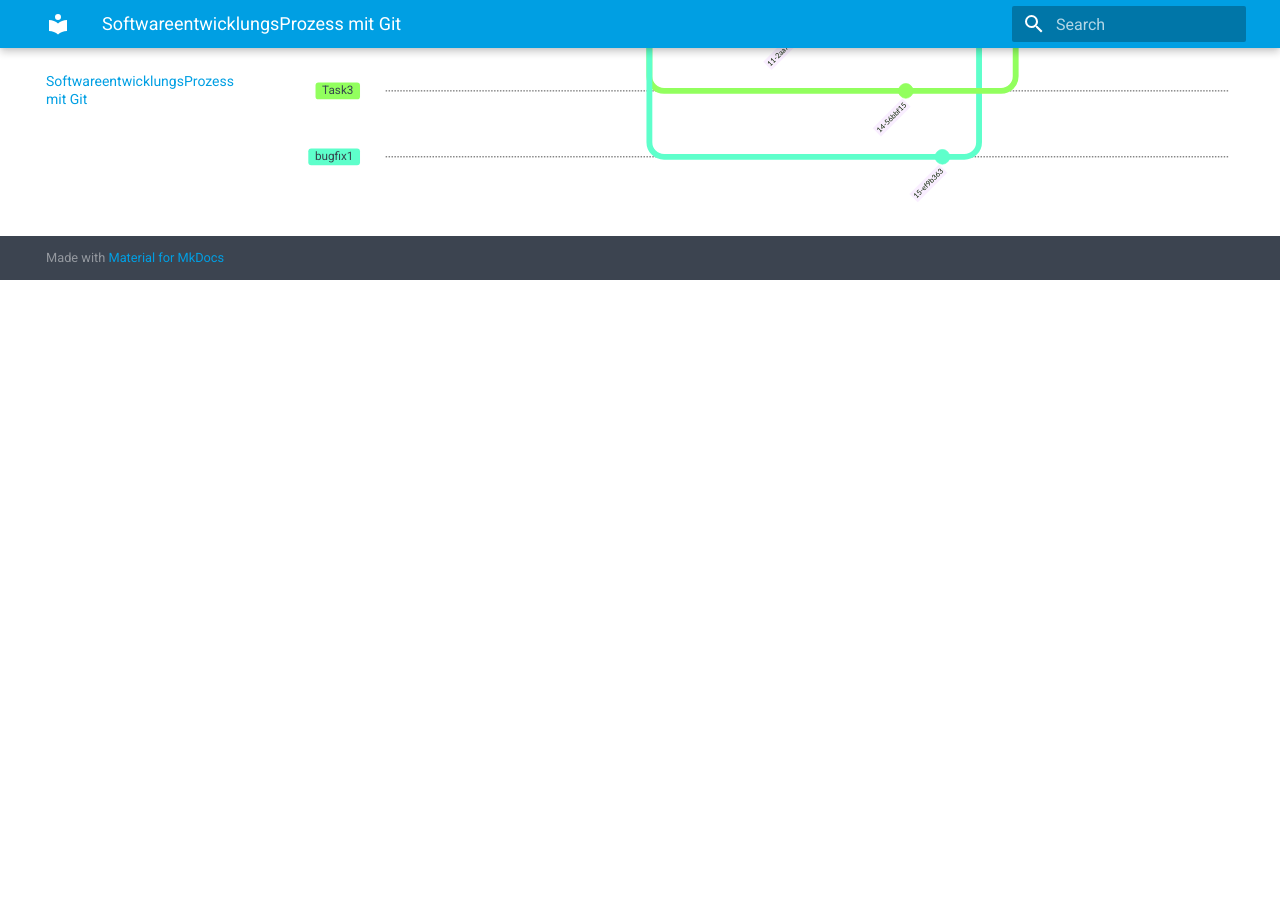
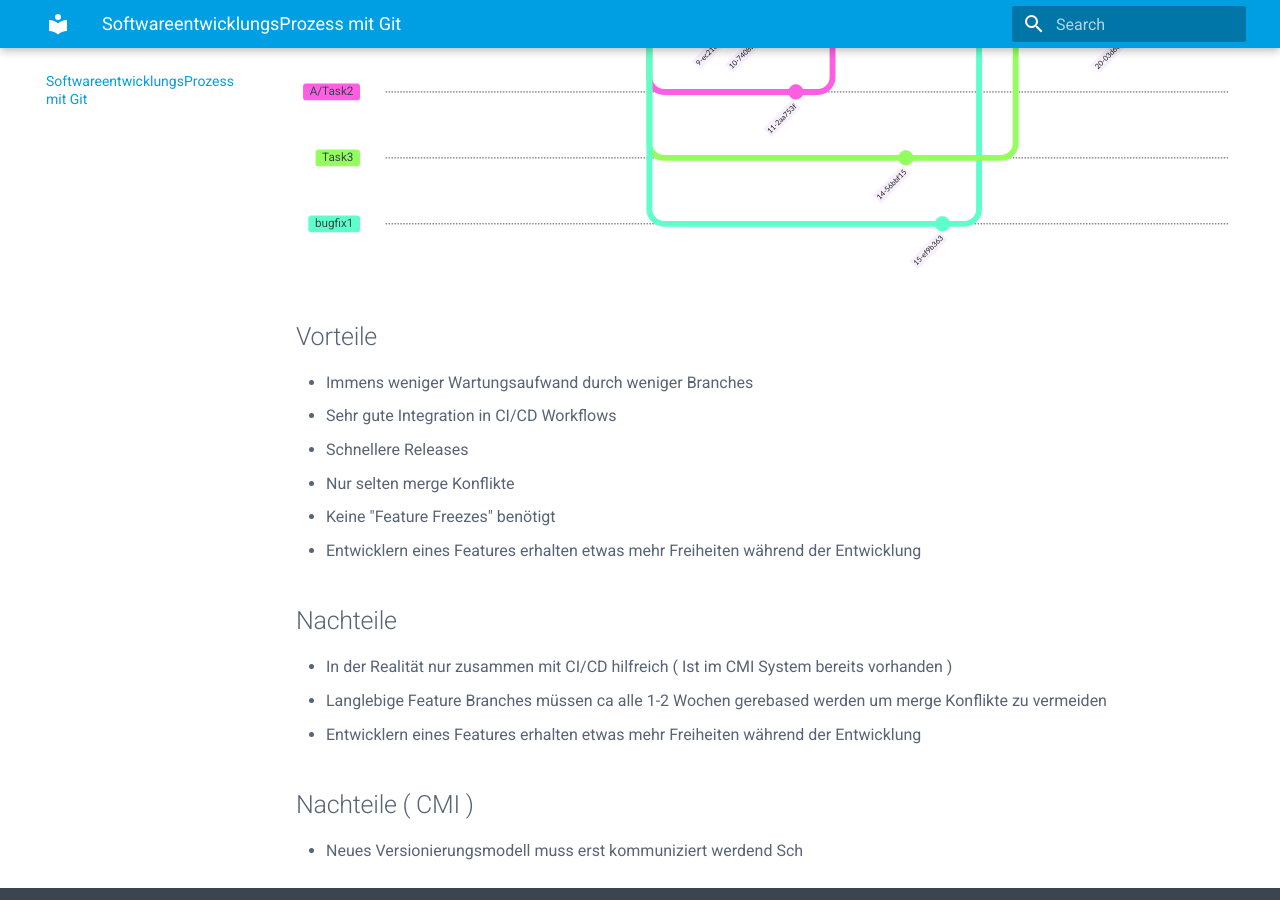
Before and after one commit to SimonSchwendele/Schmierzettel, an MkDocs documentation site: the page built from docs/README.md, in a window 1280 px wide and 900 px high, scrolled down 2452 px. Built offline with MkDocs 1.6.1 and Material for MkDocs 9.7.7, drawn with Linux system fonts in a browser that asks for light colours; before the commit the page ends 2732 px from its top, so only the background shows below that; some of the changed text lies outside the part shown.

Commit message:
Add some benefits and disadvanteges of trunkbased

````diff
--- a/docs/README.md
+++ b/docs/README.md
@@ -108,6 +108,9 @@ Eine alternative ist hierzu das sog. TrunkBasedDevelopment.
 Der grosse Vorteil dieser Methodik liegt darin, dass deutlich weniger Branches existieren.
 Dadruch werden weniger cherrypicks und Tests älterer Stände benötigt und erlauben mehr Zeit für die tatsächliche Entwicklung des Produkts.
 
+Dieses Verahren wird in der CMI bereits für die **meisten Microservices** ( STS, WebDav, Push, etc.) verwendet.
+Weiterhin wurde zB das **GWR3.0** Projekt nach diesem Stil erfolgreich entwickelt.
+
 ```mermaid
 %%{init: { 'logLevel': 'debug', 'theme': 'base', 'gitGraph': {'showBranches': true, 'showCommitLabel':true,'mainBranchName': 'master'}} }%%
 gitGraph
@@ -160,3 +163,18 @@ gitGraph
         checkout master
         merge featureA
 ```
+## Vorteile
+* Immens weniger Wartungsaufwand durch weniger Branches
+* Sehr gute Integration in CI/CD Workflows
+* Schnellere Releases
+* Nur selten merge Konflikte
+* Keine "Feature Freezes" benötigt
+* Entwicklern eines Features erhalten etwas mehr Freiheiten während der Entwicklung
+
+## Nachteile
+* In der Realität nur zusammen mit CI/CD hilfreich ( Ist im CMI System bereits vorhanden )
+* Langlebige Feature Branches müssen ca alle 1-2 Wochen gerebased werden um merge Konflikte zu vermeiden
+* Entwicklern eines Features erhalten etwas mehr Freiheiten während der Entwicklung
+
+## Nachteile ( CMI )
+* Neues Versionierungsmodell muss erst kommuniziert werdend Sch
````
